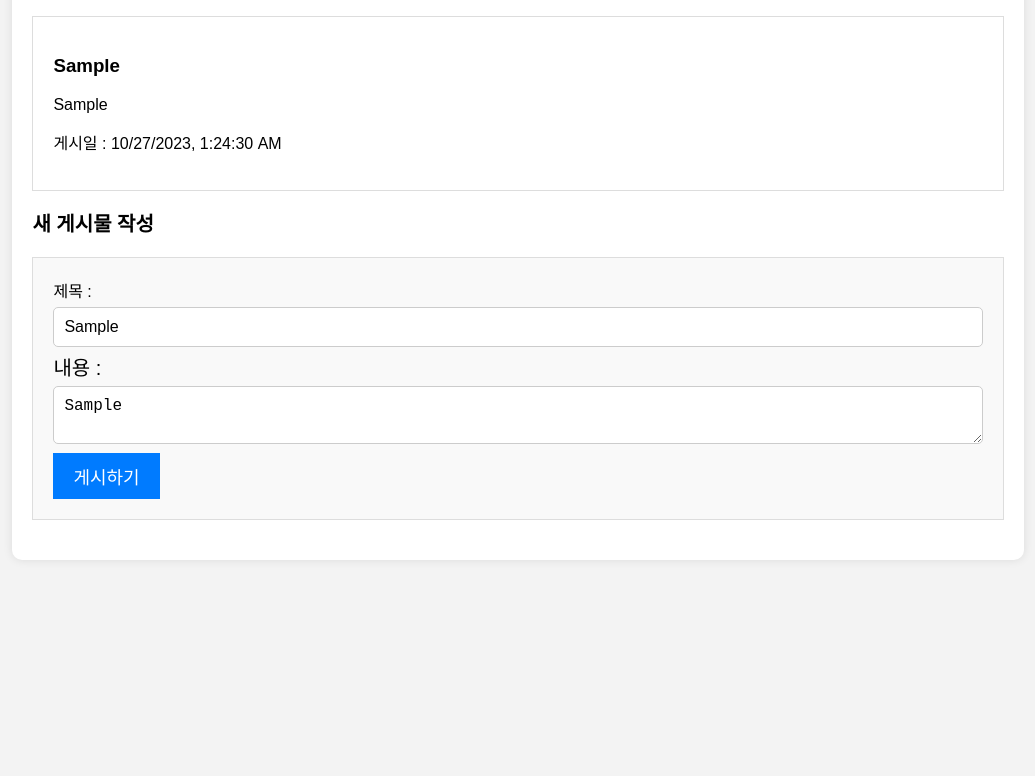
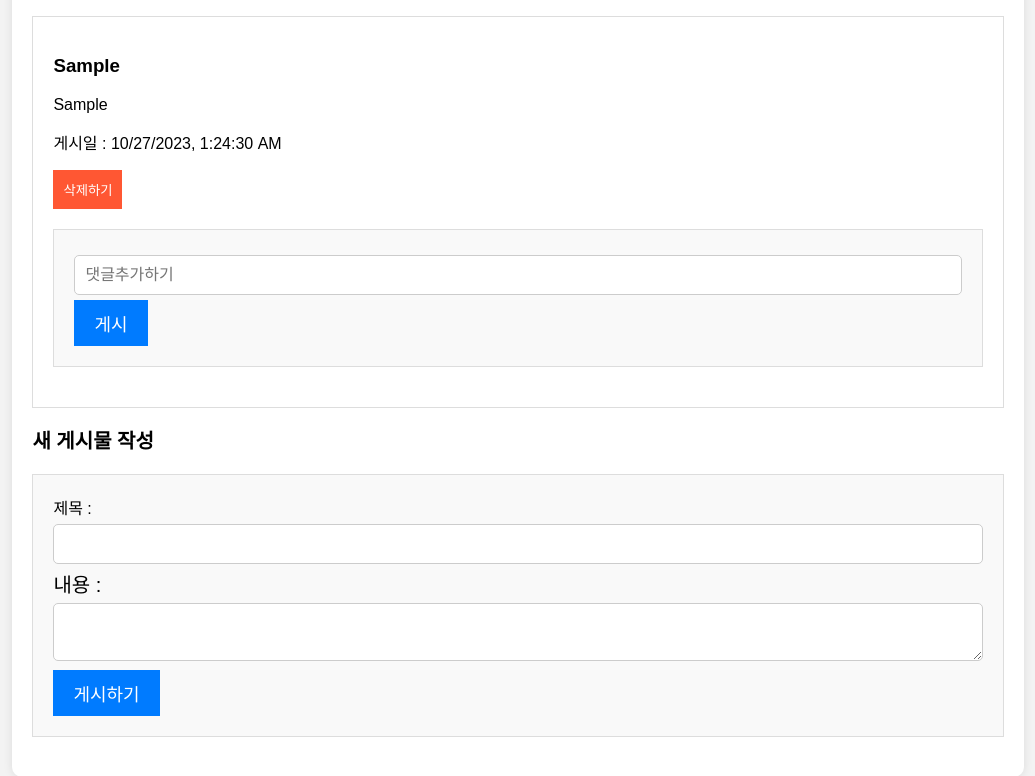
Before and after one commit to whdghks9241/FRONT-WORKSPACE, a plain HTML site: page blog/html/blog-board.html in a window 1280 px wide. Both pictures are taken after typing "Sample", "Sample" into the empty fields and a click on the button "게시하기". Shown: the part 90-866 px from the top of the page, without its empty margins (122-1157 px from the left). Before the commit the page ends 800 px from the top, so only its background shows below. Drawn offline with Linux system fonts and the light colour scheme.

Commit message:
댓글기능 추가

```diff
--- a/blog/css/styles.css
+++ b/blog/css/styles.css
@@ -42,6 +42,12 @@ h2 {
 }
 
 form {
+    /*
+    margin : 20px; 상 하 좌 우 모드 20px
+    margin : 20px 0; 상하 20px 좌우 0
+    magin : 10px 20px 30px 40px;
+            시계방향으로 위(10px), 오른쪽(20px), 아래(30px), 왼쪽(40px)
+    */
     margin: 20px 0;
     padding: 20px;
     background-color: #f9f9f9;
@@ -70,3 +76,11 @@ button[type="submit"] {
     font-size: 18px;
     cursor: pointer;
 }
+
+.delete-button {
+    background-color: #ff5733;
+    color: white;
+    border: none;
+    padding: 10px;
+    cursor: pointer;
+}
--- a/blog/html/blog-board.html
+++ b/blog/html/blog-board.html
@@ -23,10 +23,9 @@
         <script>
             const postForm = document.getElementById("postForm");
             const posts = document.getElementById("posts");
-            const postArray = []; // 게시물을 저장하는 배열
+            const postArray = []; //게시물을 저장하는 배열
 
-
-            postForm.addEventListener("submit", function(event) {
+            postForm.addEventListener("submit",function(event){
                 event.preventDefault();
                 const title = postForm.title.value;
                 const content = postForm.content.value;
@@ -35,21 +34,65 @@
                     title,
                     content,
                     date,
-                    Comments:[],
+                    comments:[],
                 };
-                postArray.push(post); // 게시물을 배열에 추가합니다
+                postArray.push(post); //게시물을 배열에 추가
 
-                // 새 게시물을 담아줄 div 생성
+                //새 게시물을 담아줄 div 생성
                 const postDiv = document.createElement("div");
                 postDiv.classList.add("post");
                 postDiv.innerHTML = `
                 <h3>${title}</h3>
+                <p>${content}</p>
+                <p>게시일 : ${date.toLocaleString()}</p>
 
-                <p>${content}</p>
+                `;
 
-                <p>게시일 : ${date.toLocaleString()}</p>
+                //삭제버튼 생성
+                const deleteButton = document.createElement("button");
+                deleteButton.classList.add("delete-button");
+                deleteButton.innerHTML = "삭제하기";
+                deleteButton.addEventListener("click",() => {
+                    postArray.splice(postArray.indexOf(post),1);
+                    posts.removeChild(postDiv);
+                });
+
+                //댓글 폼 생성
+                const commentForm = document.createElement("form");
+                commentForm.innerHTML = `
+                    <input type="text" name="comment" placeholder="댓글추가하기">
+                    <button type="submit">게시</button>
                 `;
+
+                commentForm.addEventListener("submit", function(event) {
+                    event.preventDefault();
+                    const commentText = commentForm.comment.value;
+                    const comment = {
+                        text : commentText,
+                        date : new Date(),
+                    };
+
+                    post.comments.push(comment);
+                    const commentDiv = document.createElement("div");
+                    commentDiv.classList.add("comment");
+                    commentDiv.innerHTML = `
+                        <p>${commentText}</p>
+                        <p>게시일 : ${comment.date.toLocaleString()}</p>
+                    `;
+                    // 댓글 입력 초기화
+                    commentForm.comment.value = "";
+                    postDiv.appendChild(commentDiv);
+                });
+
+                postDiv.appendChild(deleteButton);
+                postDiv.appendChild(commentForm);
+
+                // 게시글 목록 추가
                 posts.appendChild(postDiv);
+
+                // 게시글 입력 초기화
+                postForm.title.value = "";
+                postForm.content.value = "";
             })
         </script>
     </body>
```
